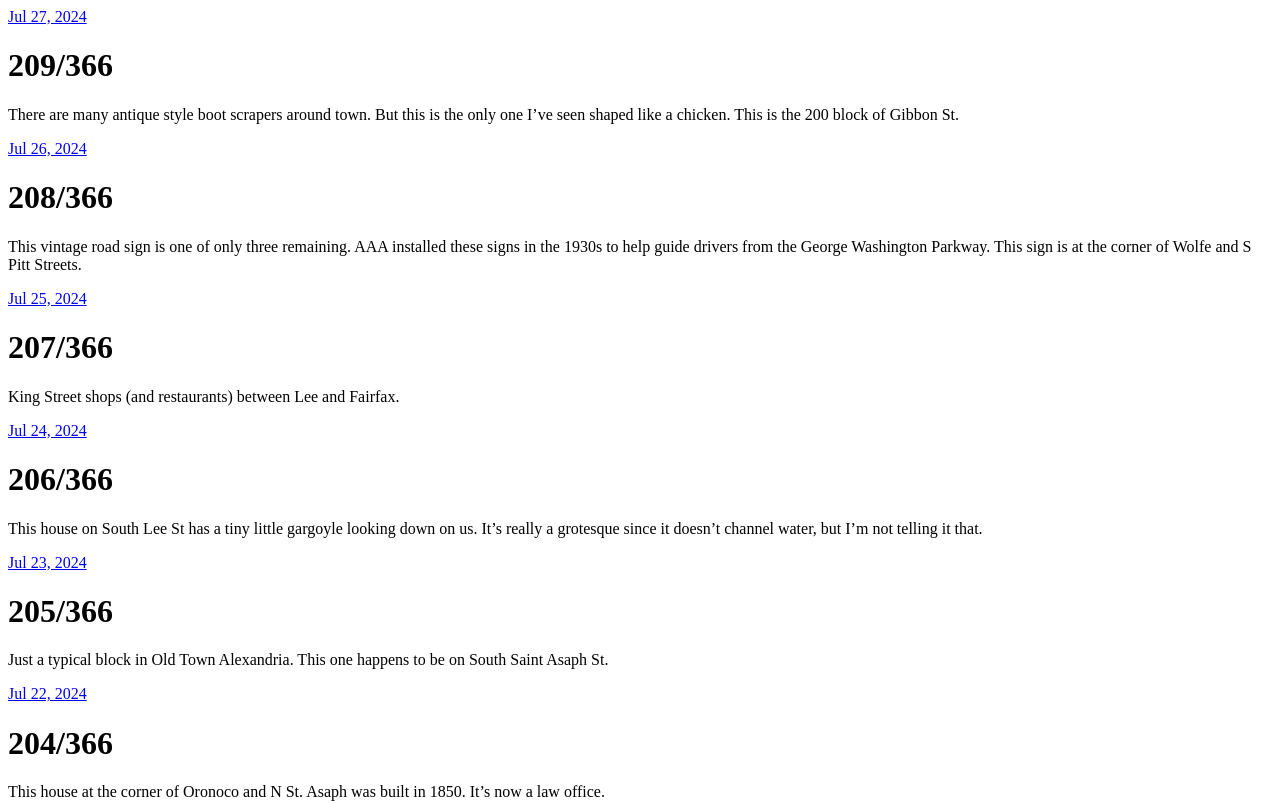
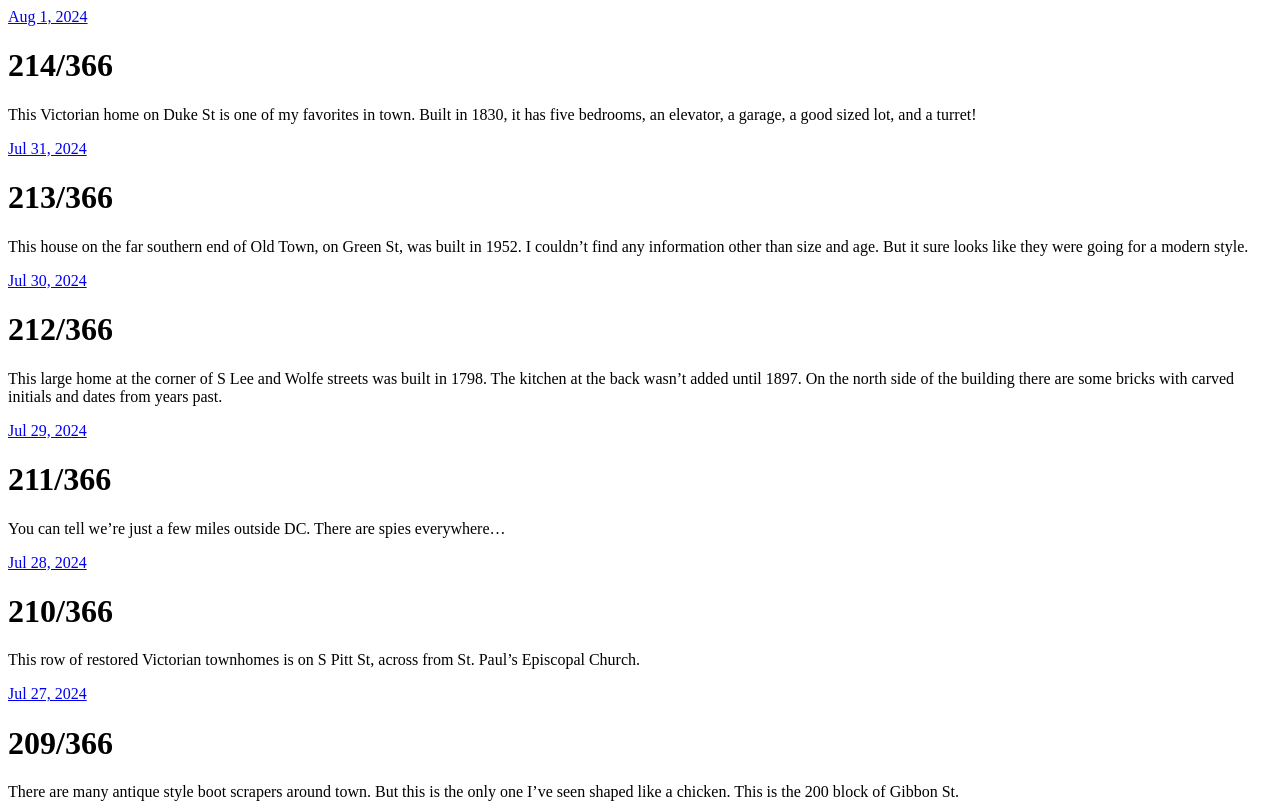
Before and after one commit to tartanjuice/tartanjuice.github.io, a plain HTML site: page index.html in a window 1280 px wide. Shown: the top 804 px of the page. Drawn offline with Linux system fonts and the light colour scheme.

Commit message:
Archiving from Micro.blog.

```diff
--- a/index.html
+++ b/index.html
@@ -21,6 +21,71 @@
 <div class="h-feed">
 
 
+
+	  <div class="h-entry">
+
+
+		<a href="https://teejay.blog/2024/08/01/this-victorian-home.html" class="u-url"><time class="dt-published" datetime="2024-08-01 19:40:18 -0400">Aug 1, 2024</time></a>
+
+		<div class="e-content">
+			 <h1 id="214366">214/366</h1>
+<p>This Victorian home on Duke St is one of my favorites in town. Built in 1830, it has five bedrooms, an elevator, a garage, a good sized lot, and a turret!</p>
+<!-- raw HTML omitted -->
+
+		</div>
+	  </div>
+
+	  <div class="h-entry">
+
+
+		<a href="https://teejay.blog/2024/07/31/this-house-on.html" class="u-url"><time class="dt-published" datetime="2024-07-31 18:11:38 -0400">Jul 31, 2024</time></a>
+
+		<div class="e-content">
+			 <h1 id="213366">213/366</h1>
+<p>This house on the far southern end of Old Town, on Green St, was built in 1952. I couldn’t find any information other than size and age. But it sure looks like they were going for a modern style.</p>
+<!-- raw HTML omitted -->
+
+		</div>
+	  </div>
+
+	  <div class="h-entry">
+
+
+		<a href="https://teejay.blog/2024/07/30/this-large-home.html" class="u-url"><time class="dt-published" datetime="2024-07-30 16:59:15 -0400">Jul 30, 2024</time></a>
+
+		<div class="e-content">
+			 <h1 id="212366">212/366</h1>
+<p>This large home at the corner of S Lee and Wolfe streets was built in 1798. The kitchen at the back wasn’t added until 1897. On the north side of the building there are some bricks with carved initials and dates from years past.</p>
+<!-- raw HTML omitted -->
+
+		</div>
+	  </div>
+
+	  <div class="h-entry">
+
+
+		<a href="https://teejay.blog/2024/07/29/you-can-tell.html" class="u-url"><time class="dt-published" datetime="2024-07-29 18:36:04 -0400">Jul 29, 2024</time></a>
+
+		<div class="e-content">
+			 <h1 id="211366">211/366</h1>
+<p>You can tell we’re just a few miles outside DC. There are spies everywhere…</p>
+<!-- raw HTML omitted -->
+
+		</div>
+	  </div>
+
+	  <div class="h-entry">
+
+
+		<a href="https://teejay.blog/2024/07/28/this-row-of.html" class="u-url"><time class="dt-published" datetime="2024-07-28 18:56:06 -0400">Jul 28, 2024</time></a>
+
+		<div class="e-content">
+			 <h1 id="210366">210/366</h1>
+<p>This row of restored Victorian townhomes is on S Pitt St, across from St. Paul’s Episcopal Church.</p>
+<!-- raw HTML omitted -->
+
+		</div>
+	  </div>
 
 	  <div class="h-entry">
 
```
